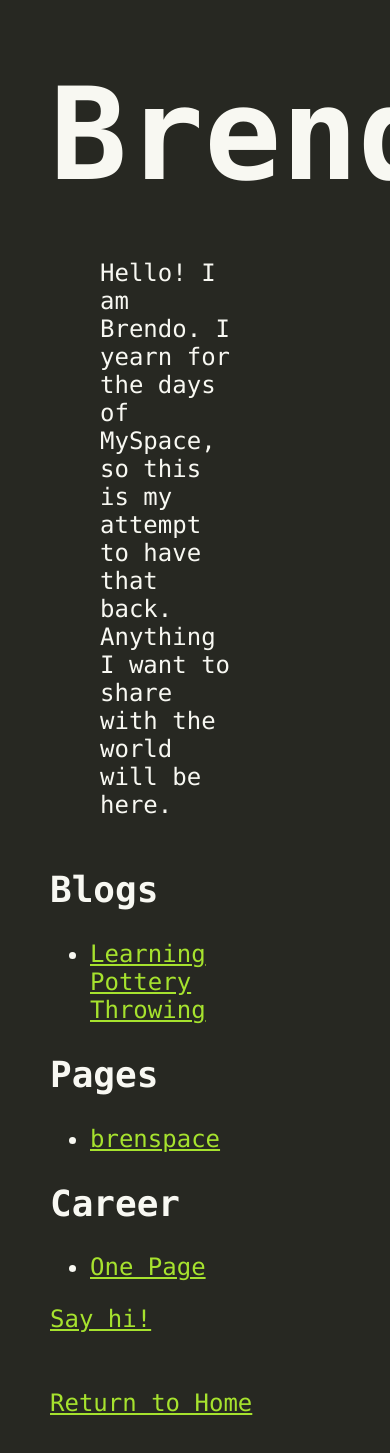
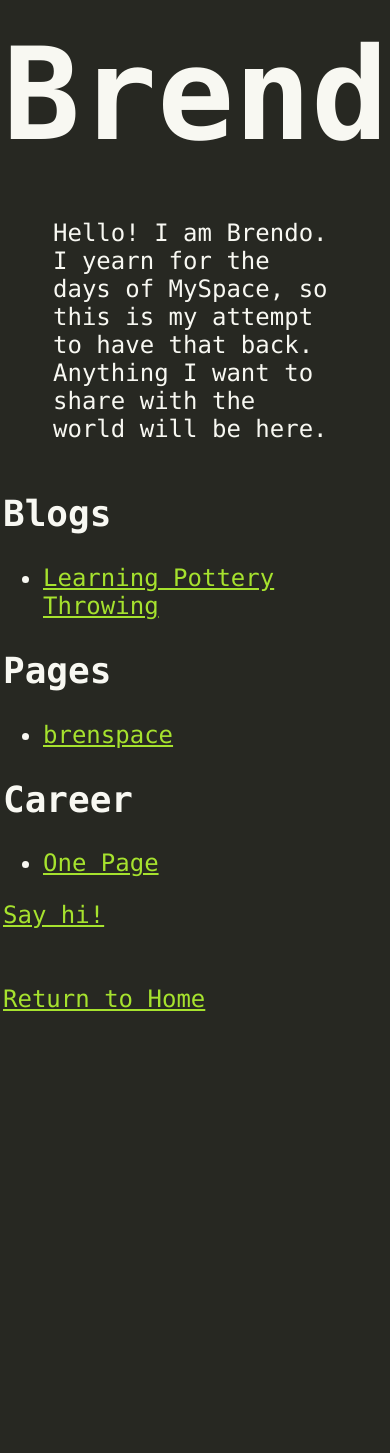
Before and after one commit to Tapeless/website, a Flask app: page / in a window 390 px wide; the page is wider, and only the part inside the window is pictured. Shown: the top 1453 px of that part. After the commit the page ends 1011 px from the top of that part, so only its background shows below. Run offline with Flask 3, Linux system fonts and the light colour scheme.

Commit message:
Mobile css

```diff
--- a/static/mobile_friendly.css
+++ b/static/mobile_friendly.css
@@ -2,7 +2,7 @@ body {
     background-color: #272822;
     color: #f8f8f2;
     font-size: 24px;
-    margin: 50px;
+    margin: 3px;
     font-family: 'Monaco';
 }
 
@@ -19,7 +19,7 @@ p {
 }
 
 .left-column, .right-column {
-    width: 80%; /* Defaulting to single column layout for mobile-first approach */
+    width: 100%;
 }
 
 .right-column {
```
